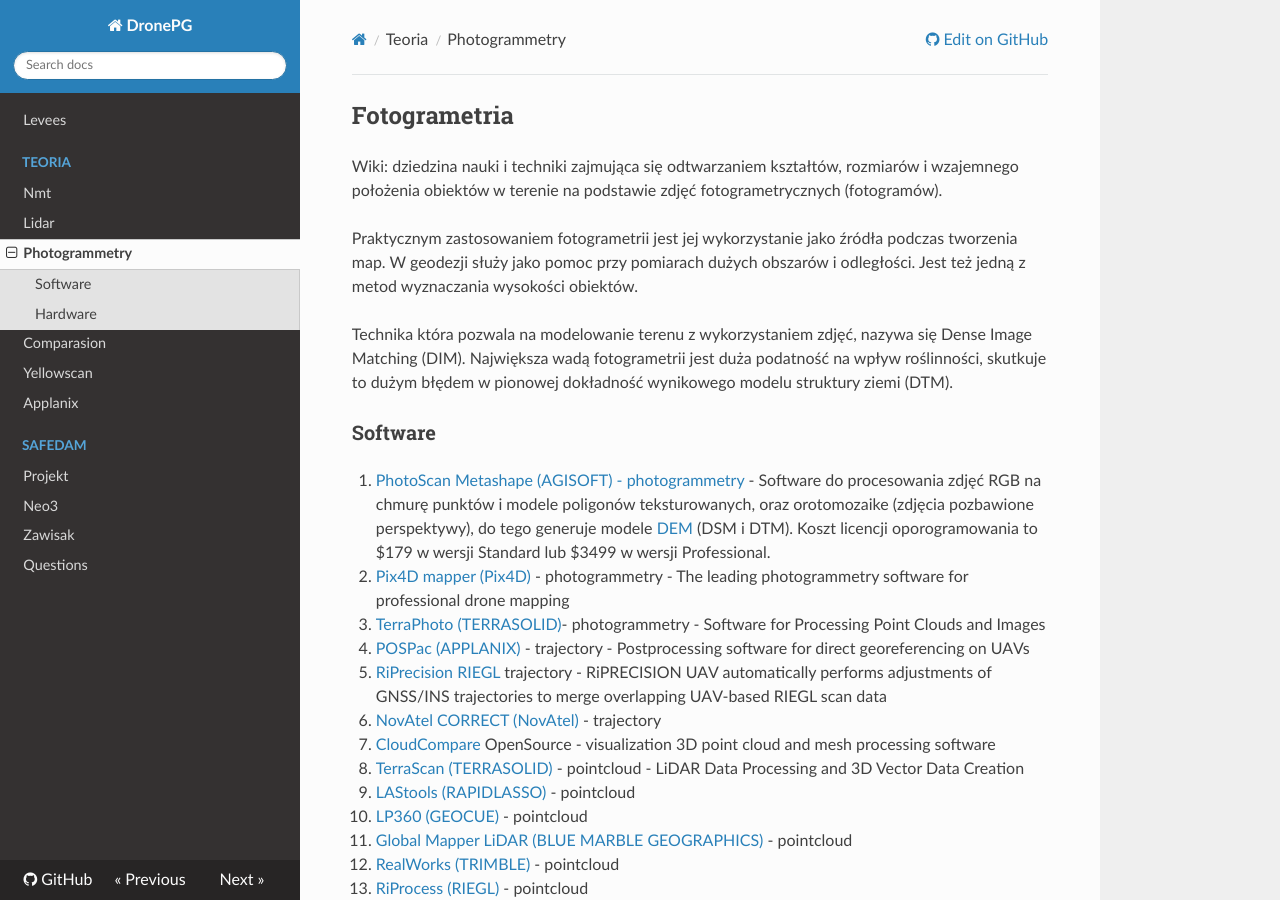
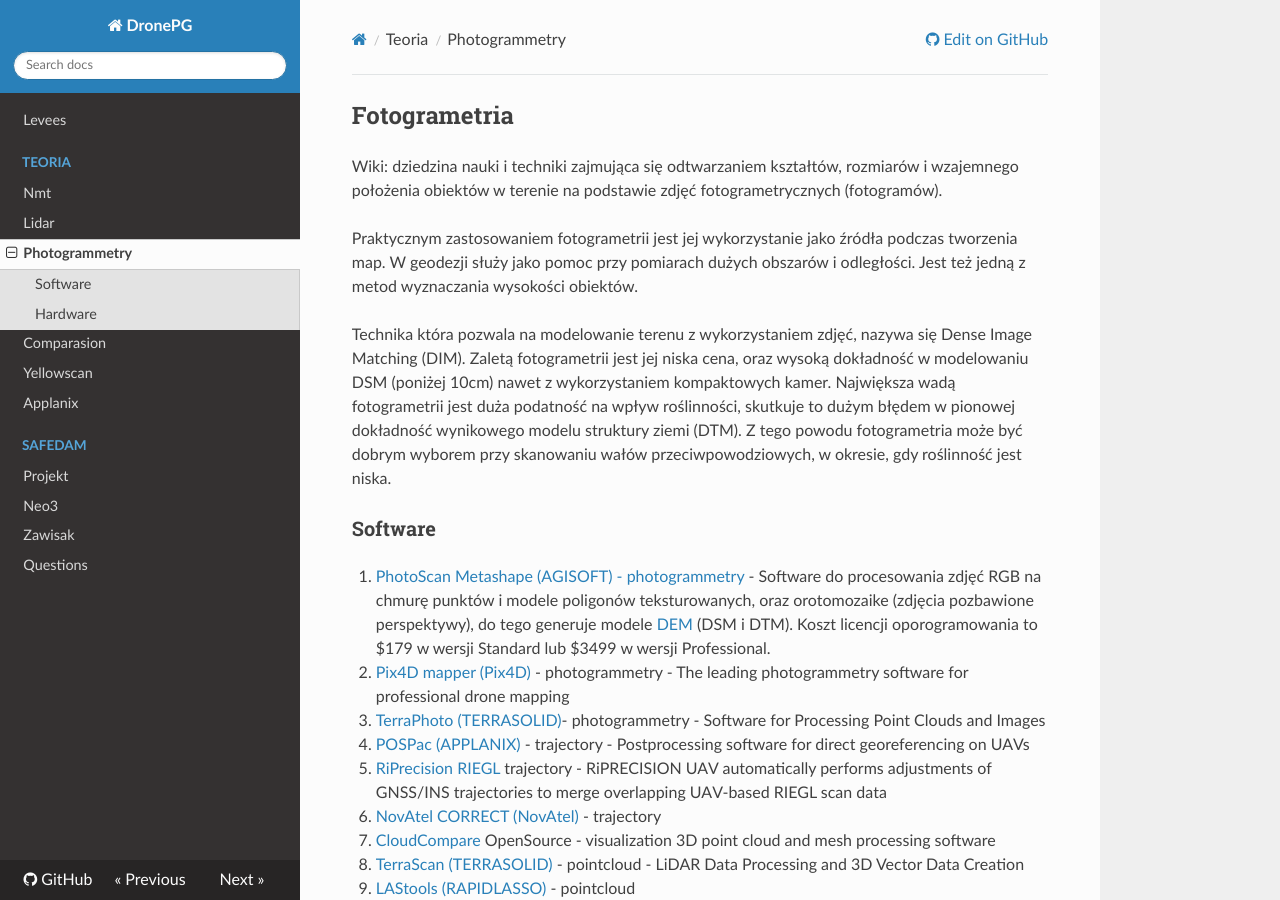
Before and after one commit to mozerpol/docs, an MkDocs documentation site: the page built from docs/dem/photogrammetry.md, in a window 1280 px wide and 900 px high. Built offline with MkDocs 1.6.1, drawn with Linux system fonts in a browser that asks for light colours; nearby versions of some CDN libraries.

Commit message:
Update photogrammetry.md
Add adventages

```diff
--- a/docs/dem/photogrammetry.md
+++ b/docs/dem/photogrammetry.md
@@ -5,7 +5,9 @@
 Praktycznym zastosowaniem fotogrametrii jest jej wykorzystanie jako źródła podczas tworzenia map. W geodezji służy jako pomoc przy pomiarach dużych obszarów i odległości. Jest też jedną z metod wyznaczania wysokości obiektów.
 
 Technika która pozwala na modelowanie terenu z wykorzystaniem zdjęć, nazywa się Dense Image Matching (DIM).
+Zaletą fotogrametrii jest jej niska cena, oraz wysoką dokładność w modelowaniu DSM (poniżej 10cm) nawet z wykorzystaniem kompaktowych kamer.
 Największa wadą fotogrametrii jest duża podatność na wpływ roślinności, skutkuje to dużym błędem w pionowej dokładność wynikowego modelu struktury ziemi (DTM).
+Z tego powodu fotogrametria może być dobrym wyborem przy skanowaniu wałów przeciwpowodziowych, w okresie, gdy roślinność jest niska.
 ## Software
 
 
```
